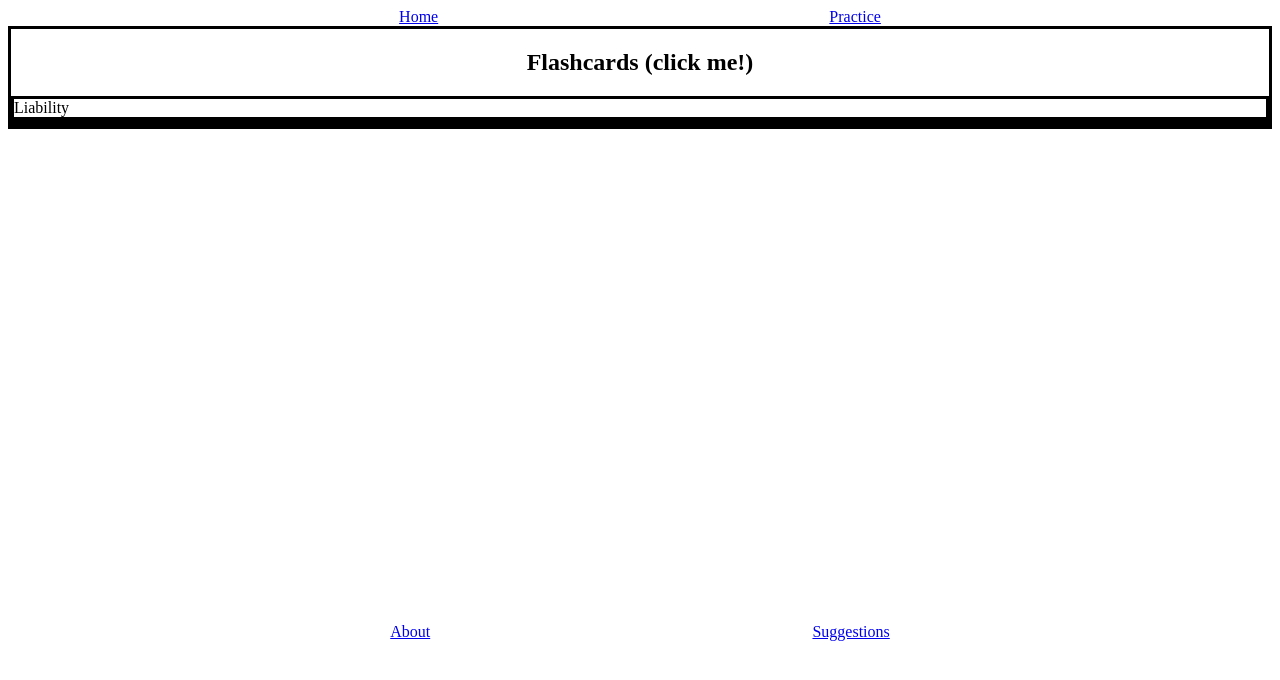
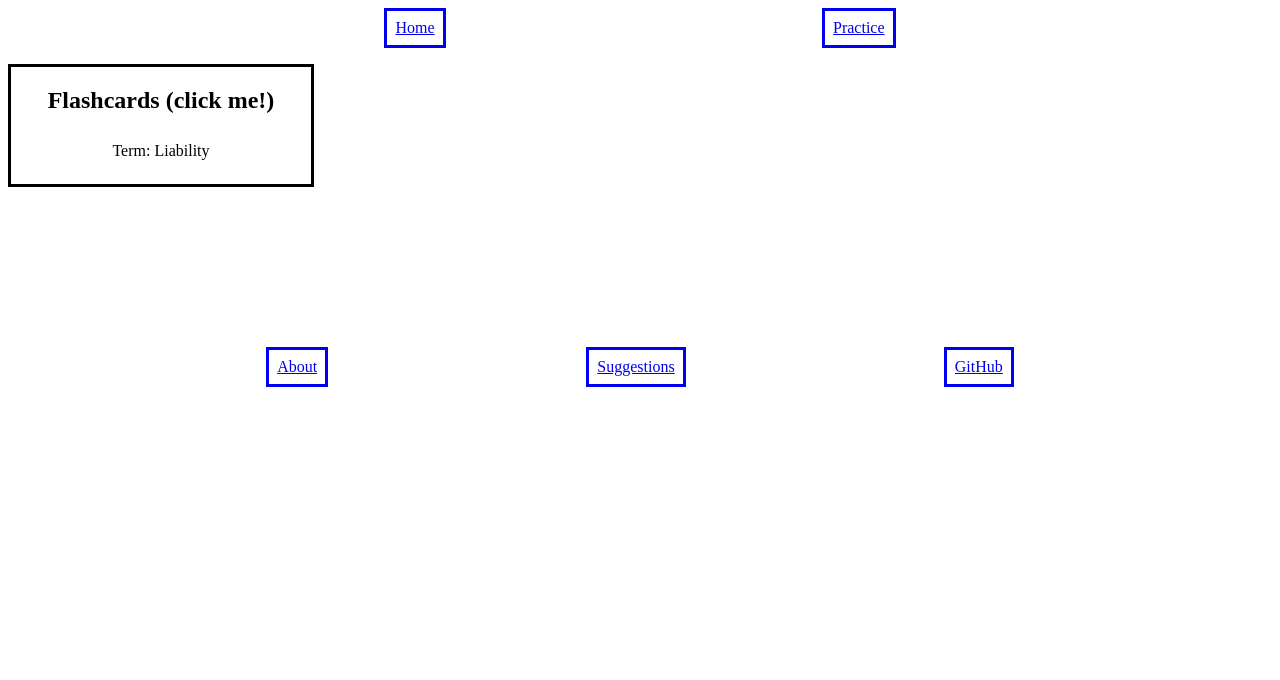
Before and after one commit to pakuhn93/financial-accounting-quiz, a React (Vite) app: page /practice/flashcards in a window 1280 px wide. Shown: the top 680 px of the page. Built offline with nearby package versions, Linux system fonts and the light colour scheme.

Commit message:
more UI improvements, left off on flashcards... can't get them to center

```diff
--- a/src/Components/Footer/Footer.jsx
+++ b/src/Components/Footer/Footer.jsx
@@ -4,8 +4,9 @@ import { Link } from 'react-router-dom';
 export default function Footer(){
     return (
         <footer>
-            <Link to="/about">About</Link>
-            <Link to="/suggestions">Suggestions</Link>
+            <Link to="/about" className="links">About</Link>
+            <Link to="/suggestions" className="links">Suggestions</Link>
+            <Link target="_blank" to="https://github.com/pakuhn93/financial-accounting-quiz" className="links">GitHub</Link>
         </footer>
     );
 }
--- a/src/Components/Footer/footer.css
+++ b/src/Components/Footer/footer.css
@@ -2,5 +2,10 @@ footer {
     display: flex;
     align-items: flex-end;
     justify-content: space-evenly;
-    height: 32em;
+    margin-top: 10em;
 }
+
+.links {
+    border: solid;
+    padding: 0.5em;
+}
--- a/src/Components/Header/Header.jsx
+++ b/src/Components/Header/Header.jsx
@@ -4,8 +4,8 @@ import "./header.css";
 export default function Header(){
     return (
         <header>
-            <Link to="/">Home</Link>
-            <Link to="/practice">Practice</Link>
+            <Link to="/" className="links">Home</Link>
+            <Link to="/practice" className="links">Practice</Link>
         </header>
     );
 }
--- a/src/Components/Header/header.css
+++ b/src/Components/Header/header.css
@@ -1,4 +1,10 @@
 header {
     display: flex;
     justify-content: space-evenly;
+    margin-bottom: 1em;
 }
+
+.links {
+    padding: 0.5em;
+    border: solid;
+}
--- a/src/Pages/About/About.jsx
+++ b/src/Pages/About/About.jsx
@@ -3,7 +3,7 @@ import './about.css';
 export default function About(){
     return (
         <section>
-            About
+            About... WIP
         </section>
     );
 }
--- a/src/Pages/Accounts/accounts.css
+++ b/src/Pages/Accounts/accounts.css
@@ -22,7 +22,7 @@ h5 {
 form > p {
     font-size: 1.5em;
     margin: 0.5em;
-    width: 275px;
+    width: 250px;
 }
 
 .form-centered {
--- a/src/Pages/Flashcards/Flashcards.jsx
+++ b/src/Pages/Flashcards/Flashcards.jsx
@@ -30,8 +30,7 @@ export default function Flashcards(){
     return (
         <section id='flashcard' onClick={() => clickCard(event)}>
             <h1>Flashcards (click me!)</h1>
-            {front ? (<div>{card.term}</div>) : (<div>{card.definition}</div>)}
-            <div></div>
+            {front ? (<div>Term: {card.term}</div>) : (<div>Definition: {card.definition}</div>)}
         </section>
     );
 }
--- a/src/Pages/Flashcards/flashcards.css
+++ b/src/Pages/Flashcards/flashcards.css
@@ -1,7 +1,12 @@
 #flashcard {
+    display: flex;
+    flex-direction: column;
+    align-items: center;
     border: solid;
+    width: 300px;
 }
 
 #flashcard > div {
-    border: solid;
+    padding: 0.5em;
+    margin-bottom: 1em;
 }
--- a/src/Pages/Practice/Practice.jsx
+++ b/src/Pages/Practice/Practice.jsx
@@ -7,10 +7,10 @@ export default function Practice(){
     return (
         <section id="sectionPractice">
             <h1>BUS 120 Practice</h1>
-            <p>&emsp;{textPractice}</p>
+            <p>{textPractice}</p>
             <section id="linksPractice">
-                <Link to="/practice/accounts">Account Problems</Link>
-                <Link to="/practice/flashcards">Flashcards</Link>
+                <Link to="/practice/accounts" className="links">Account Problems</Link>
+                <Link to="/practice/flashcards" className="links">Flashcards</Link>
             </section>
         </section>
     );
--- a/src/Pages/Practice/practice.css
+++ b/src/Pages/Practice/practice.css
@@ -1,13 +1,14 @@
 #linksPractice {
     display: flex;
-    justify-content: space-around;
+    justify-content: center;
 }
 
 h1 {
     text-align: center;
 }
 
-p {
+#sectionPractice {
+    text-align: center;
     margin-left: 25em;
     margin-right: 25em;
 }
--- a/src/Pages/Suggestions/Suggestions.jsx
+++ b/src/Pages/Suggestions/Suggestions.jsx
@@ -2,6 +2,8 @@ import './suggestions.css';
 
 export default function Suggestions(){
     return (
-        <h5>Suggestions...</h5>
+        <section>
+            Suggestions... WIP
+        </section>
     );
 }
```
